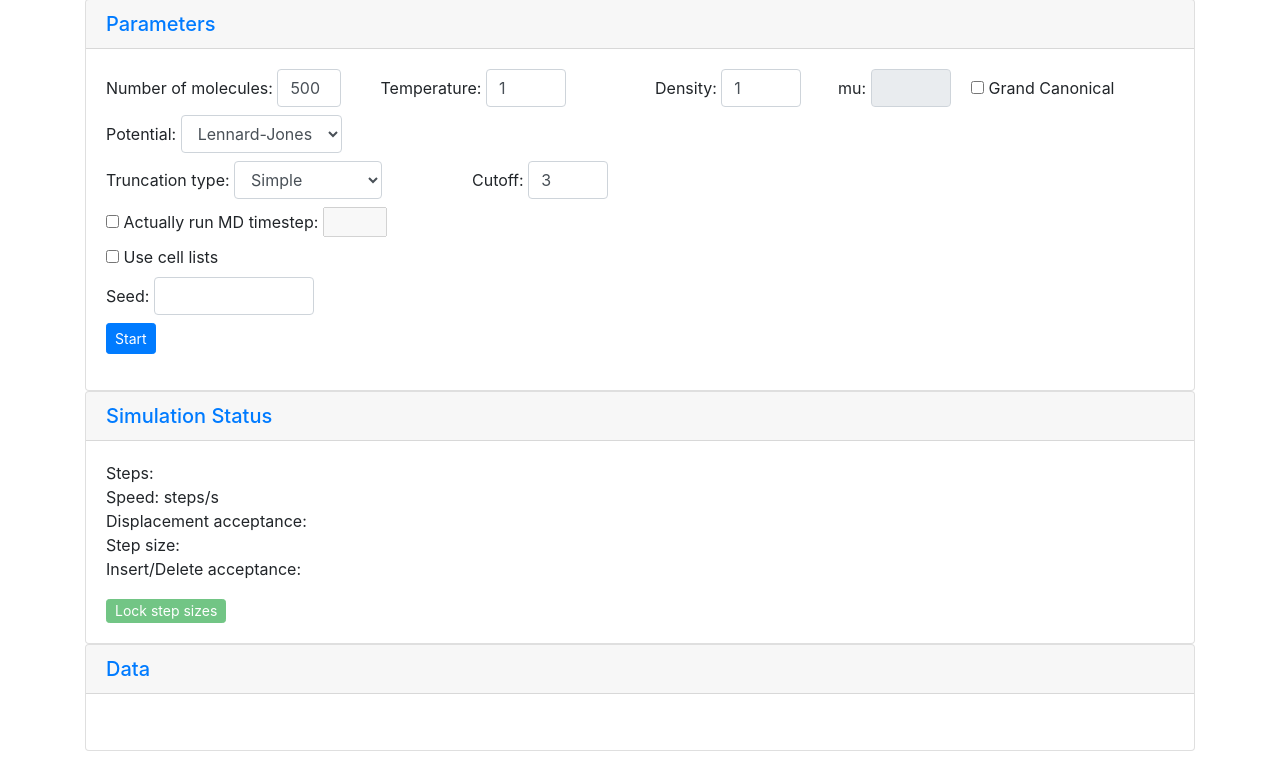
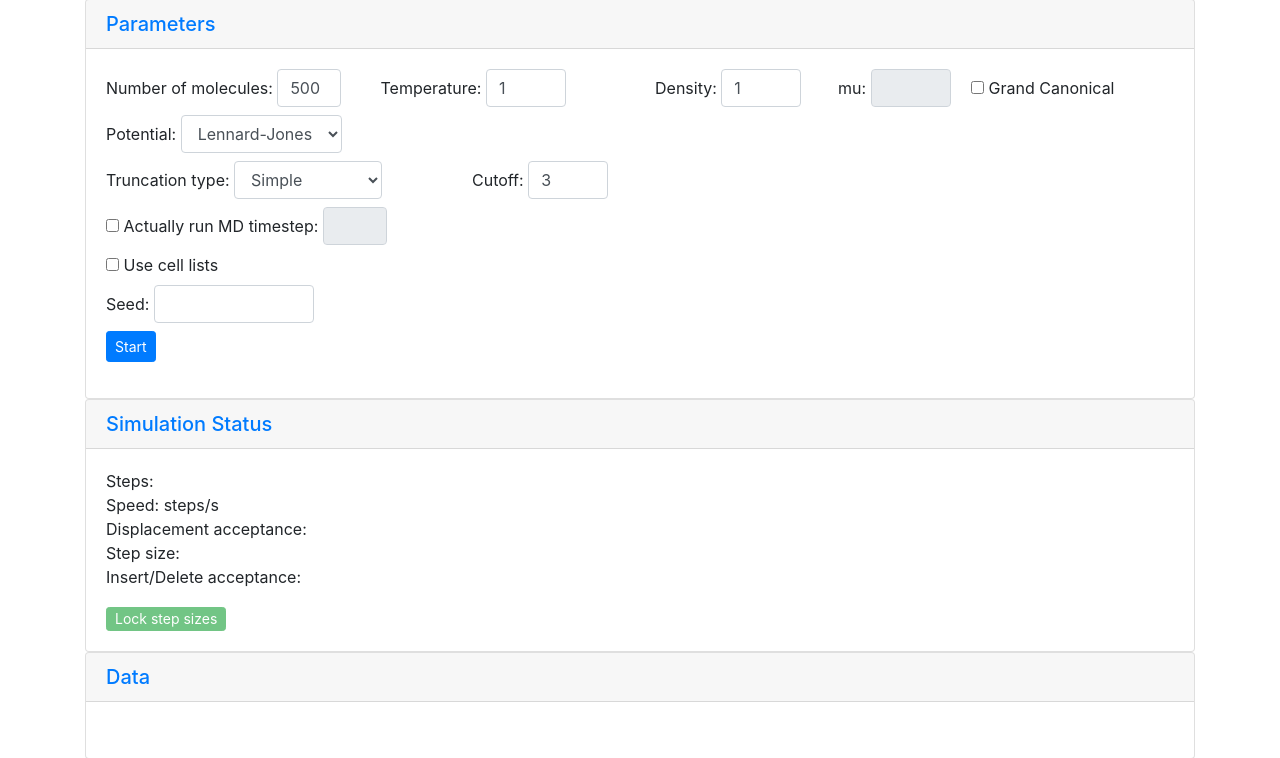
Before and after one commit to etomica/etomica-cpp, a PHP site: page / in a window 1280 px wide. Shown: the part 355-1113 px from the top of the page. Run offline with PHP 8.4, Linux system fonts and the light colour scheme.

Commit message:
Make <input>s have form-control class

```diff
--- a/em/index.php
+++ b/em/index.php
@@ -78,9 +78,9 @@
 <div class='col-sm-12 col-md-4 col-lg-3'>
   <div id='rcDiv'><label>Cutoff: <input class='form-control' id='rc' size='3' value='3' style='width: 5em;'></label></div></div>
 </div>
-  <label><input type='checkbox' id='doMD' onchange='updateDoMD()'> Actually run MD</label> <label>timestep: <input style='width: 4rem;' id='tStep'></label><br>
+  <label><input type='checkbox' id='doMD' onchange='updateDoMD()'> Actually run MD</label> <label>timestep: <input class='form-control' style='width: 4rem;' id='tStep'></label><br>
   <div id='cellsDiv'><label><input type='checkbox' id='doCells'> Use cell lists</label></div>
-  <div id='nbrListDiv'><label><input type='checkbox' id='doNbrList'> Use neighbor lists</label> <label>range: <input style='width: 4rem;' id='nbrRange'></label></div>
+  <div id='nbrListDiv'><label><input type='checkbox' id='doNbrList'> Use neighbor lists</label> <label>range: <input class='form-control' style='width: 4rem;' id='nbrRange'></label></div>
     <label>Seed: <input class='form-control' id='seed' style='width: 10em;'></label></div>
     <button type='button' id='btnStart' class='btn btn-sm btn-primary'>Start</button></p>
     <div class='output' id="initOutput"></div>
```
